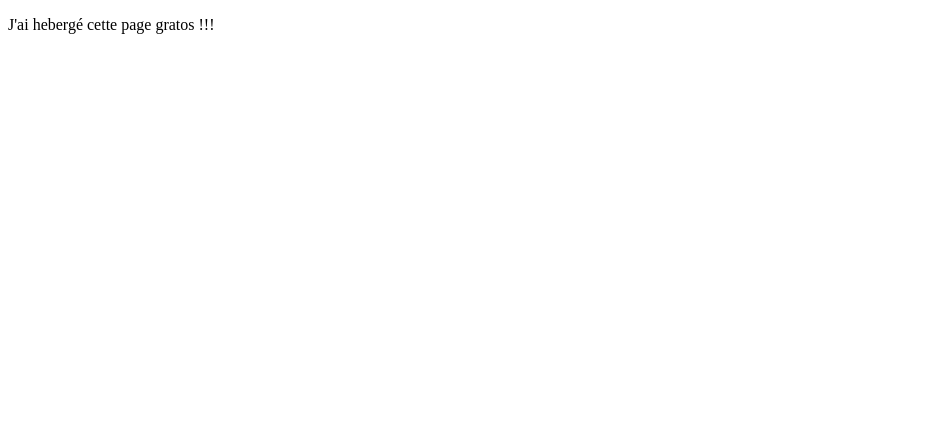
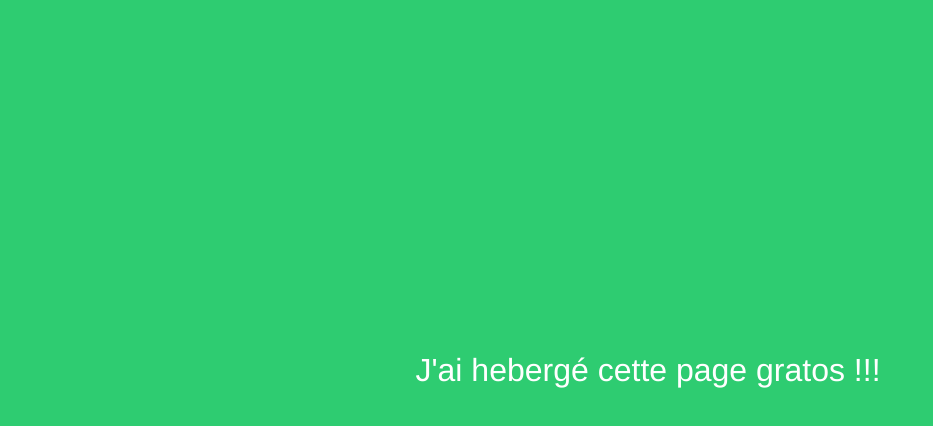
Before and after one commit to sebastien544/test_git, a plain HTML site: page index.html in a window 1280 px wide. Shown: the whole page, without its empty margins (0-933 px from the left). Drawn offline with Linux system fonts and the light colour scheme.

Commit message:
texte centré

```diff
--- a/index.html
+++ b/index.html
@@ -4,6 +4,20 @@
     <meta charset="UTF-8">
     <meta name="viewport" content="width=p, initial-scale=1.0">
     <title>Document</title>
+    <style>
+        body{
+            background-color: #2ecc71;
+            color: white;
+            font-family: Helvetica;
+            text-align: center;
+            font-size: 2em;
+        }
+        p {
+            position: absolute;
+            top: 40%;
+            width: 100%;
+        }
+    </style>
 </head>
 <body>
     <p>J'ai hebergé cette page gratos !!!</p>
```
